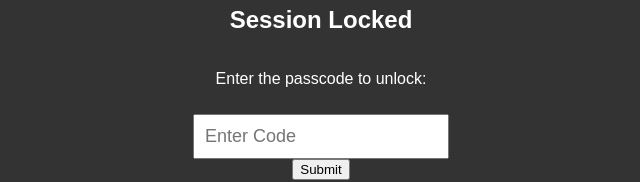
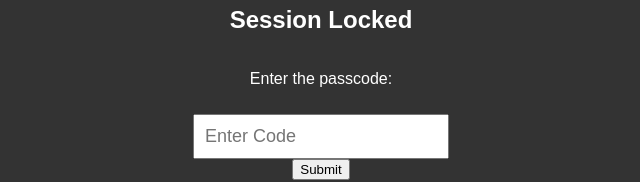
Before and after one commit to mrshllll/web-lock, a plain HTML site: page lock.html in a window 1280 px wide. Shown: the part 317-499 px from the top of the page, without its empty margins (319-959 px from the left). Drawn offline with Linux system fonts and the light colour scheme.

Commit message:
Update lock.html

```diff
--- a/lock.html
+++ b/lock.html
@@ -37,7 +37,7 @@
 
     <div id="lockScreen">
         <h2>Session Locked</h2>
-        <p>Enter the passcode to unlock:</p>
+        <p>Enter the passcode:</p>
         <input type="password" id="passcode" placeholder="Enter Code" />
         <button onclick="unlockScreen()">Submit</button>
     </div>
```
